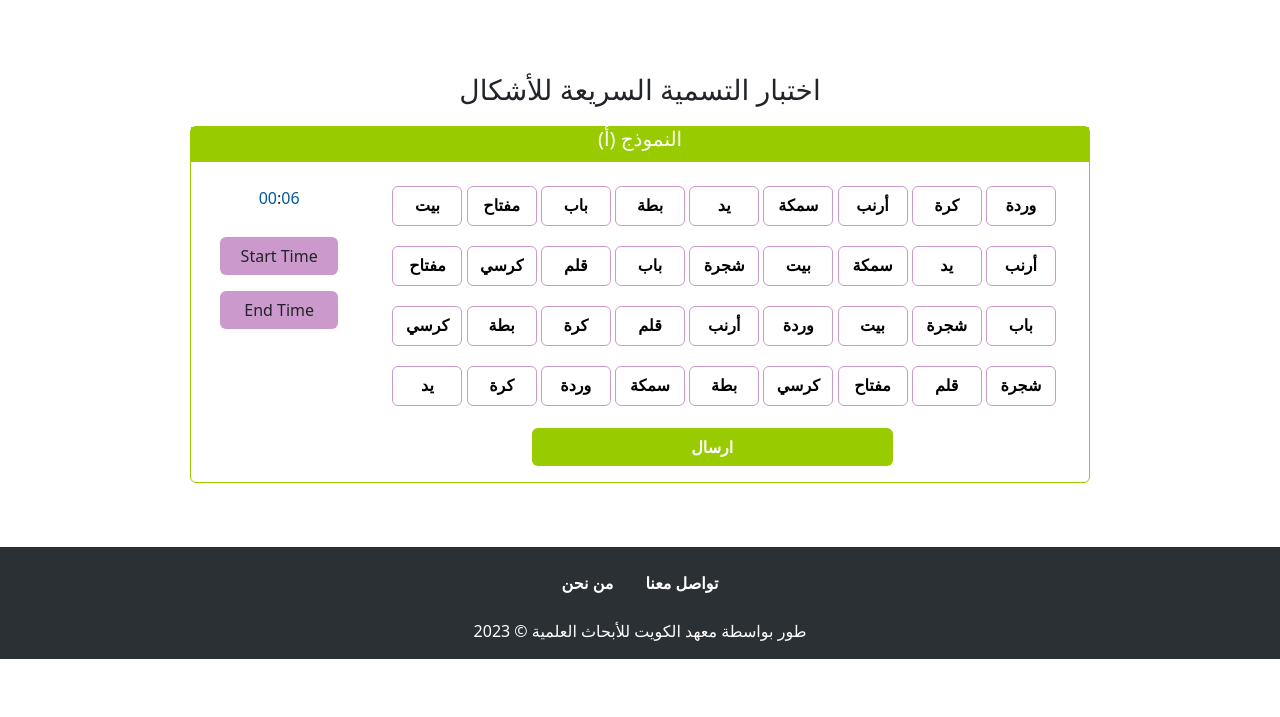
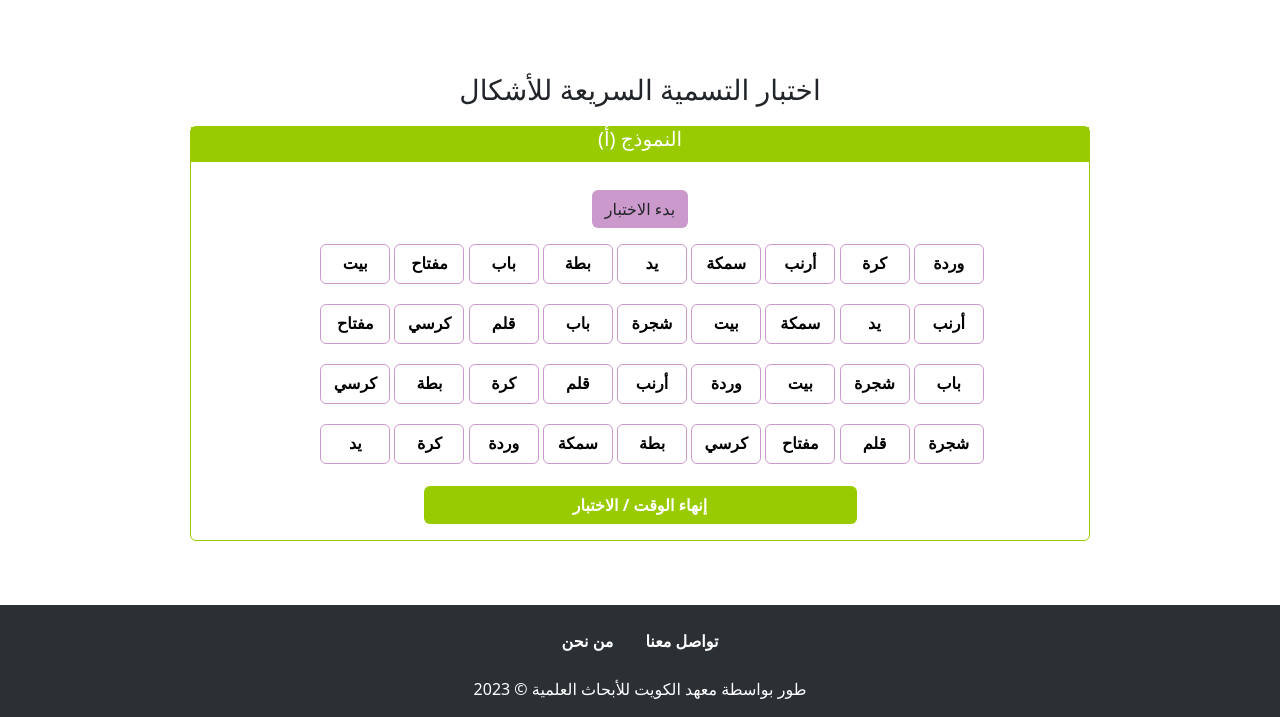
Before and after one commit to KISRDevelopment/SD022C, a Django app: page /primary/rpdNamingObjTst/ in a window 1280 px wide. Shown: the part 244-961 px from the top of the page. Before the commit the page ends 903 px from the top, so only its background shows below. Run offline with Django 4.2, Linux system fonts and the light colour scheme; the visitor is signed in with stand-in values (Sample User, id 1).

Commit message:
start and end time buttons has been fixed

```diff
--- a/SD022C/primary/templates/primary/rpdNamingObjTst.html
+++ b/SD022C/primary/templates/primary/rpdNamingObjTst.html
@@ -6,16 +6,21 @@
 
     <div class="card my-3  mx-auto" style="width:900px; border-color:#99CC00;">
         <h2 class="card-title text-center fs-5" style="color:white; background-color: #99CC00; height: 35px;" >النموذج (أ)</h2>
+        <div class="d-grid gap-3 mx-auto" style="margin-top:20px ;" >
+            <form action="" method="POST"  class="form-horizontal col-12" style="float:right;" id="formTwo">
+                {% csrf_token%}
+                <button type="submit" name="form_type" value="formTwo" class="btn" style="float:right;  background-color: #CC99CC; " > بدء الاختبار</button>
+                <!-- <button  name="endTimeBtn" id = 'endTimeBtn' type="button" form="selectBox" class="btn" style="float:right;  background-color: #CC99CC; " >End Time</button> -->
+            </form>
+        </div>
         <div class="card-body text-center">
-
-            <form action="" method="POST" id="selectBox" class="form-horizontal col-10" style="float:right;">
+            <form action="" method="POST" id="selectBox" class="form-horizontal col-12" style="float:right;" id="formOne">
                 {% csrf_token%}
                 <div class=" col-xs-offset-4 ">
                 </div>
                 <div class="form-check" style="direction:rtl ;" >
                     <input type="checkbox" class="btn-check" id="flower" name = "selection" value="flower" autocomplete="off">
                     <label class="btn btn-outline-danger" style="border-color: #CC99CC; width: 70px; height: 40px; color: black; font-weight: bold;"  for="flower">وردة </label>
-
                     <input type="checkbox" class="btn-check" id="ball" name="selection" value="ball" autocomplete="off">
                     <label class="btn btn-outline-danger" style="border-color: #CC99CC; width: 70px; height: 40px; color: black; font-weight: bold;" for="ball">كرة </label>
                     <input type="checkbox" class="btn-check" id="rabbit" value="rabbit" name="selection" autocomplete="off">
@@ -94,22 +99,39 @@
                     <label class="btn btn-outline-danger" style="border-color: #CC99CC; width: 70px; height: 40px; color: black; font-weight: bold;" for="hand3">يد </label>
                 </div>
                 <div>
-                    <button type="submit" class="btn col-6" style="background-color: #99CC00; color: white; font-weight: bold; margin-top: 20px;">ارسال </button>
+                    <button type="submit" name="form_type" value="formOne" class="btn col-6" style="background-color: #99CC00; color: white; font-weight: bold; margin-top: 20px;">إنهاء الوقت / الاختبار</button>
                 </div>
+            </form>
+            <!-- <label id="minutes">00</label>:<label id="seconds">00</label> -->
+        </div>
 
-            </form>
-            <label id="minutes">00</label>:<label id="seconds">00</label>
-            <div class="btn col-2 d-grid gap-3 mx-auto" style="margin-top:20px ;" >
-                <button onclick="startTime()" name="startTimeBtn1" id = 'startTimeBtn' type="button" class="btn" style="float:right;  background-color: #CC99CC; " >Start Time</button>
-                <button onclick="endTime()" name="endTimeBtn" id = 'endTimeBtn' type="button" form="selectBox" class="btn" style="float:right;  background-color: #CC99CC; " >End Time</button>
-            </div>
-
-        </div>
     </div>
-
 </div>
 
 <script type="text/javascript">
+    function startTime(){
+        let today = new Date();
+        let h = today.getHours();
+        let m = today.getMinutes();
+        let s = today.getSeconds();
+        h = h < 10 ? "0" + h : h;
+        m = m < 10 ? "0" + m : m;
+        s = s < 10 ? "0" + s : s;
+        let stime = h + ":" + m + ":" + s;
+        return stime;
+    }
+    function endTime(){
+        let today = new Date();
+        let h = today.getHours();
+        let m = today.getMinutes();
+        let s = today.getSeconds();
+        h = h < 10 ? "0" + h : h;
+        m = m < 10 ? "0" + m : m;
+        s = s < 10 ? "0" + s : s;
+        let etime = h + ":" + m + ":" + s;
+        document.getElementById('endTimeBtn').innerHTML = etime;
+        return etime;
+    }
     var minutesLabel = document.getElementById("minutes");
     var secondsLabel = document.getElementById("seconds");
     var totalSeconds = 0;
@@ -128,34 +150,6 @@
             return valString;
         }
     }
-
-    function startTime(){
-
-        let today = new Date();
-        let h = today.getHours();
-        let m = today.getMinutes();
-        let s = today.getSeconds();
-        h = h < 10 ? "0" + h : h;
-        m = m < 10 ? "0" + m : m;
-        s = s < 10 ? "0" + s : s;
-        let stime = h + ":" + m + ":" + s;
-        document.getElementById('startTimeBtn').innerHTML = stime;
-        return stime;
-
-    }
-    function endTime(){
-        let today = new Date();
-        let h = today.getHours();
-        let m = today.getMinutes();
-        let s = today.getSeconds();
-        h = h < 10 ? "0" + h : h;
-        m = m < 10 ? "0" + m : m;
-        s = s < 10 ? "0" + s : s;
-        let etime = h + ":" + m + ":" + s;
-        document.getElementById('endTimeBtn').innerHTML = etime;
-        return etime;
-    }
-
 </script>
 
 
--- a/SD022C/primary/urls.py
+++ b/SD022C/primary/urls.py
@@ -21,8 +21,7 @@ urlpatterns = [
     path('testsPage/', views.testsPage, name='testsPage'),
     path('startTest/<int:id>', views.startTest, name='startTest'),
     path('rpdNamingObjTst/<int:id>', views.rpdNamingObjTst, name='rpdNamingObjTst'),
-        path('rpdNamingObjTst/', views.rpdNamingObjTst, name='rpdNamingObjTst'),
-
+    path('rpdNamingObjTst/', views.rpdNamingObjTst, name='rpdNamingObjTst'),
     path('rpdNamingLtrTst/', views.rpdNamingLtrTst, name='rpdNamingLtrTst'),
     path('nonWrdAccuracyTst/', views.nonWrdAccuracyTst, name='nonWrdAccuracyTst'),
 
--- a/SD022C/primary/views.py
+++ b/SD022C/primary/views.py
@@ -152,24 +152,31 @@ def startTest(request,id):
 
 @login_required(login_url="/primary/login")
 def rpdNamingObjTst(request):
-
     if request.method == "POST":
         result = Result.objects.get(student_id=request.session['student'])
-        img = []
-        img.extend(request.POST.getlist('selection'))
-        print(img)
-        count = len(img)
-        print(count)
-        result.wrong1A=count
-        result.save()
-        """ if 'startTimeBtn1' in request.POST:
-            starttime = request.POST['startTimeBtn1']
-            print(starttime) """
+        if request.POST.get("form_type") == 'formOne':
+            img = []
+            img.extend(request.POST.getlist('selection'))
+            print(img)
+            count = len(img)
+            print(count)
+            result.wrong1A=count
+            result.end_time1A = time.strftime("%H:%M:%S")
+            result.save()
+            return redirect('primary:testsPage')
+        if request.POST.get("form_type") == 'formTwo':
+            result = Result.objects.get(student_id=request.session['student'])
+            result.start_time1A = time.strftime("%H:%M:%S")
+            result.save()
+
         #endtime = request.GET['etime']
         #result.start_time1A = time.strftime("%H:%M:%S")
-        #result.end_time1A = time.strftime("%H:%M:%S")
         return redirect('primary:rpdNamingObjTst')
     return render(request, "primary/rpdNamingObjTst.html")
+
+""" if 'startTimeBtn1' in request.POST:
+        starttime = request.POST['startTimeBtn1']
+        print(starttime) """
 
 @login_required(login_url="/primary/login")
 def rpdNamingLtrTst(request):
```
